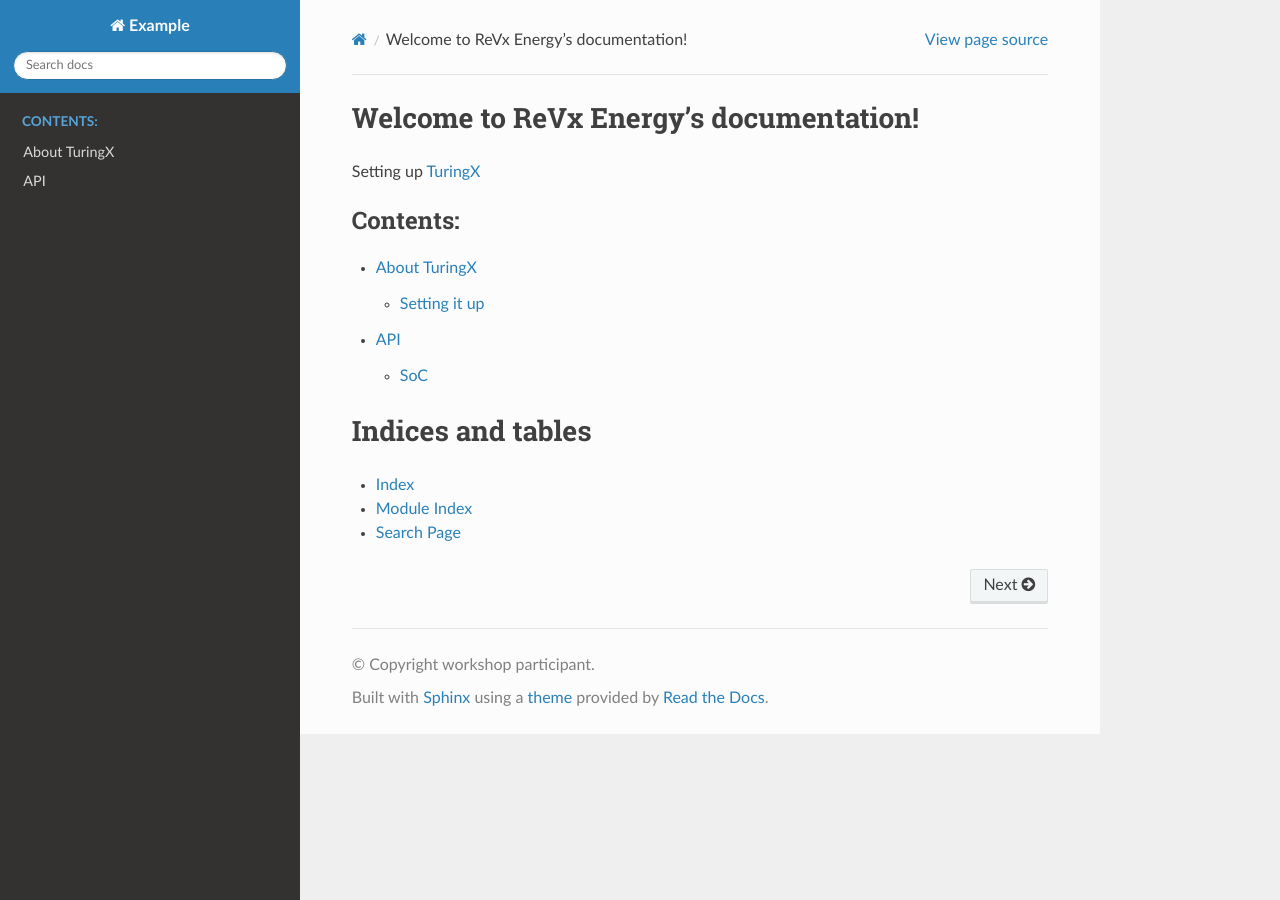
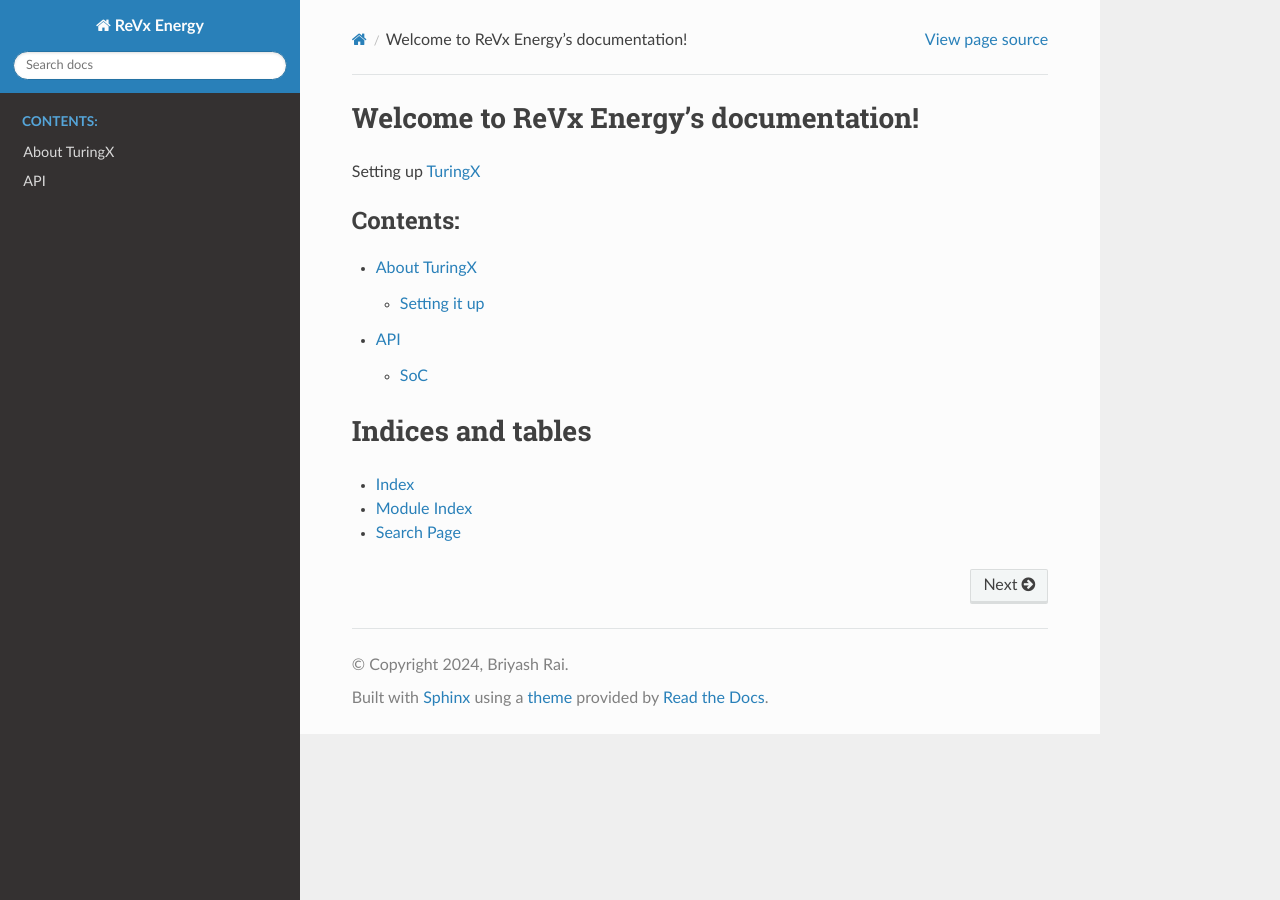
Before and after one commit to revxwastaken/Documentation, a Sphinx documentation site: the page built from doc/index.rst, in a window 1280 px wide. Built offline with Sphinx 7.4.7 and the Read the Docs theme 2.0.0, drawn with Linux system fonts in a browser that asks for light colours.

Commit message:
Update conf.py

```diff
--- a/doc/conf.py
+++ b/doc/conf.py
@@ -6,9 +6,9 @@
 # -- Project information -----------------------------------------------------
 # https://www.sphinx-doc.org/en/master/usage/configuration.html#project-information
 
-project = 'Example'
-copyright = 'workshop participant'
-author = 'workshop participant'
+project = 'ReVx Energy'
+copyright = '2024, Briyash Rai'
+author = 'Briyash Rai'
 release = '0.1'
 
 
```
